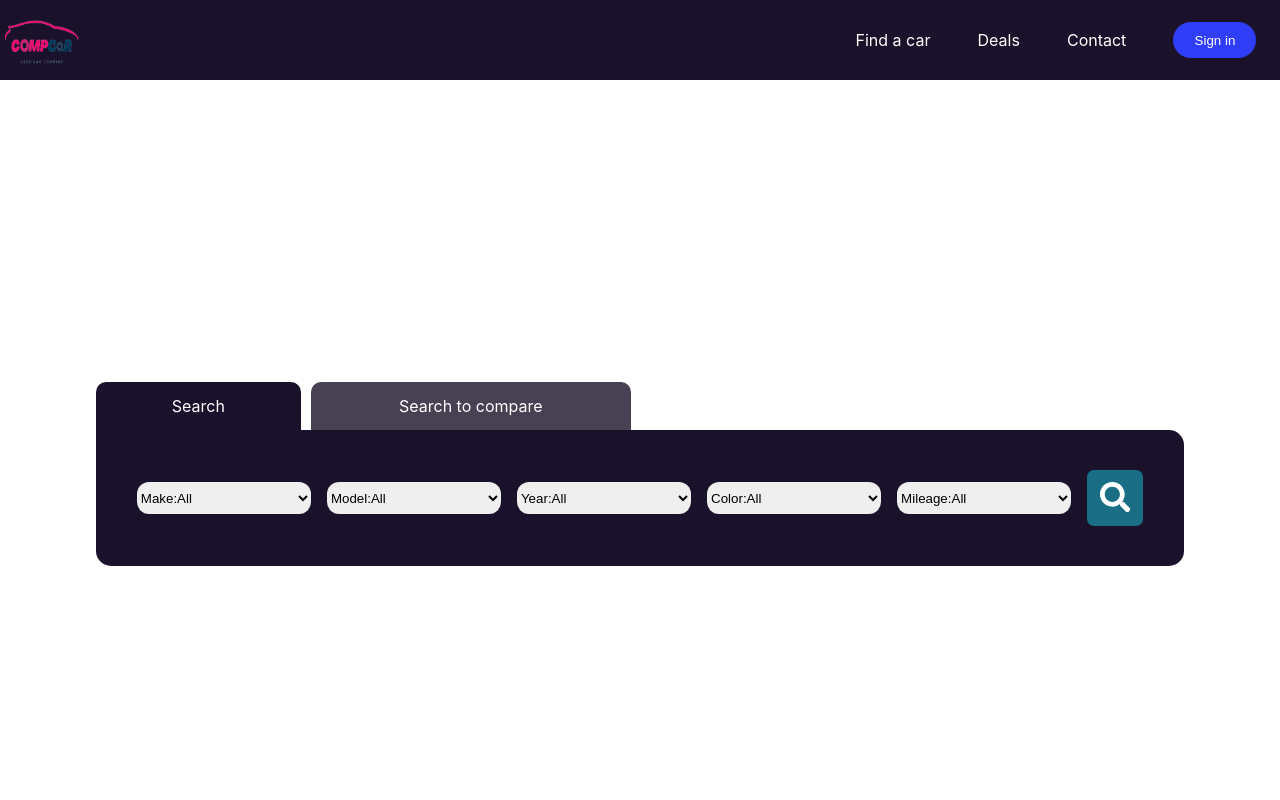
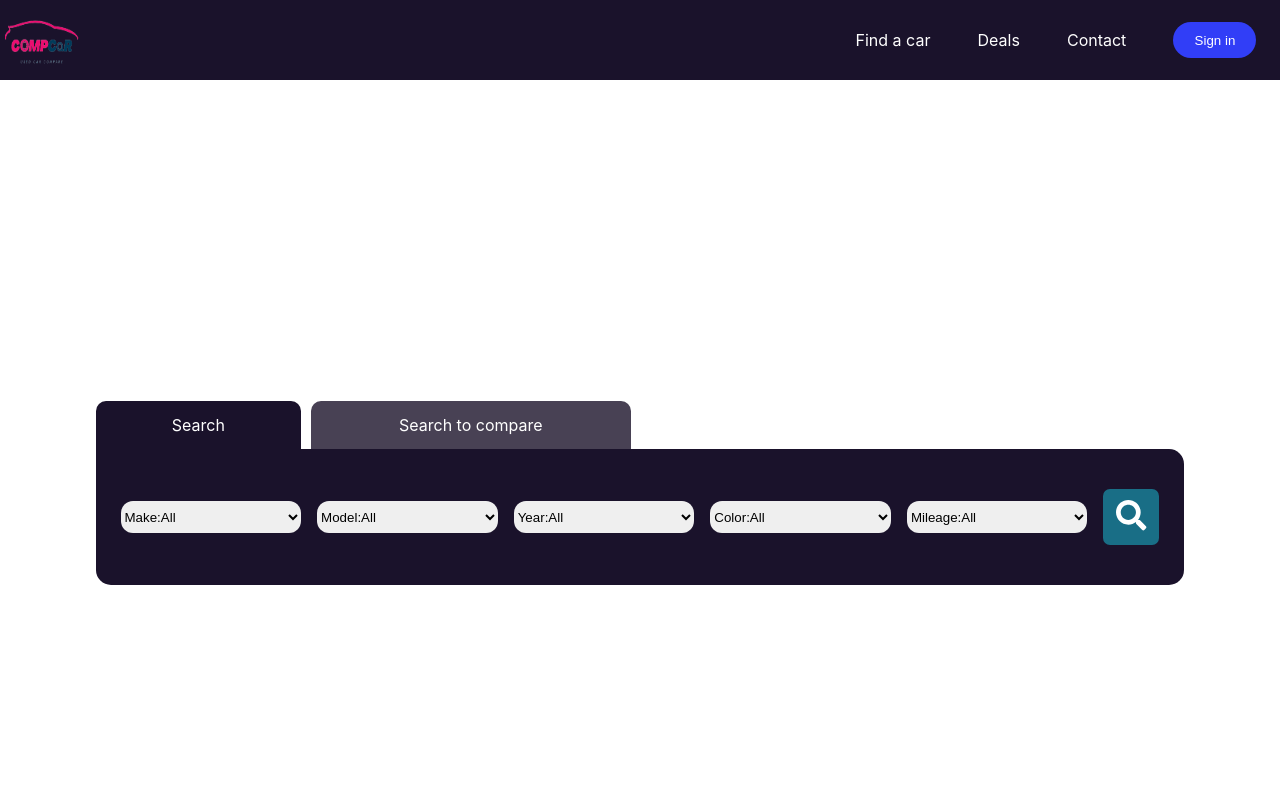
Before and after one commit to Hongseoupyun/compcar-ui, a React (Create React App) app: page / in a window 1280 px wide. Shown: the top 800 px of the page. Built offline with nearby package versions, Linux system fonts and the light colour scheme.

Commit message:
developed(SearchPage):Added css to make same design as per figam

```diff
--- a/src/components/SearchPage/SearchPage.scss
+++ b/src/components/SearchPage/SearchPage.scss
@@ -10,6 +10,7 @@
     color: white;
     text-align:left;
     width: 84vw;
+    font-size: 2.3rem;
   }
   height: 90vh;
   width: 100vw;
@@ -51,7 +52,7 @@
     select {
       border-radius: 12px;
       border: none;
-      width: 16%;
+      width: 16.6%;
       height: 2rem;
       margin-right: 1rem;
       text-align: left;
```
